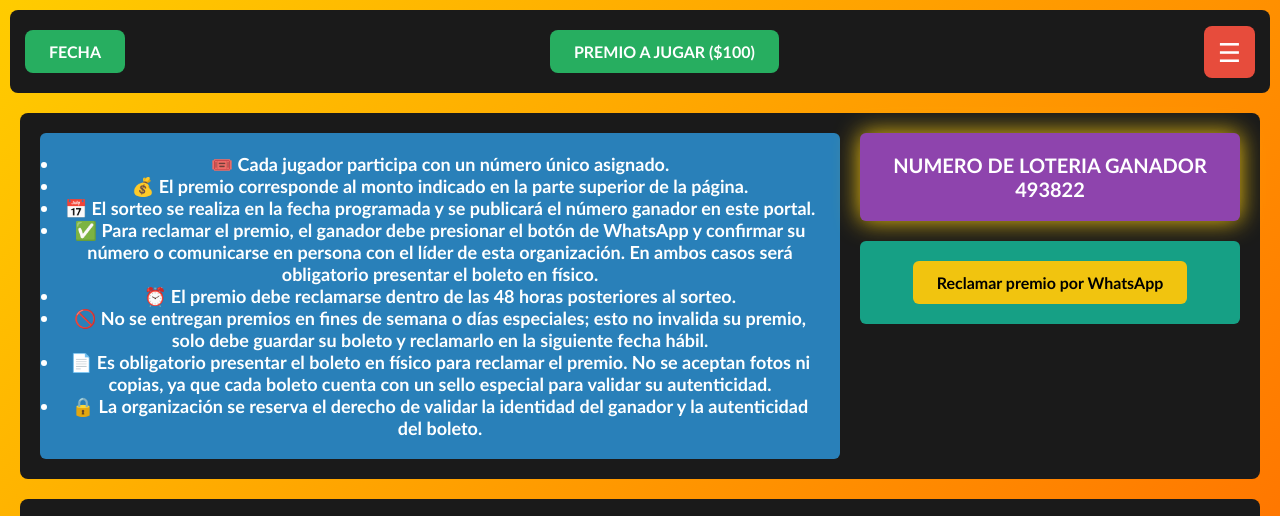
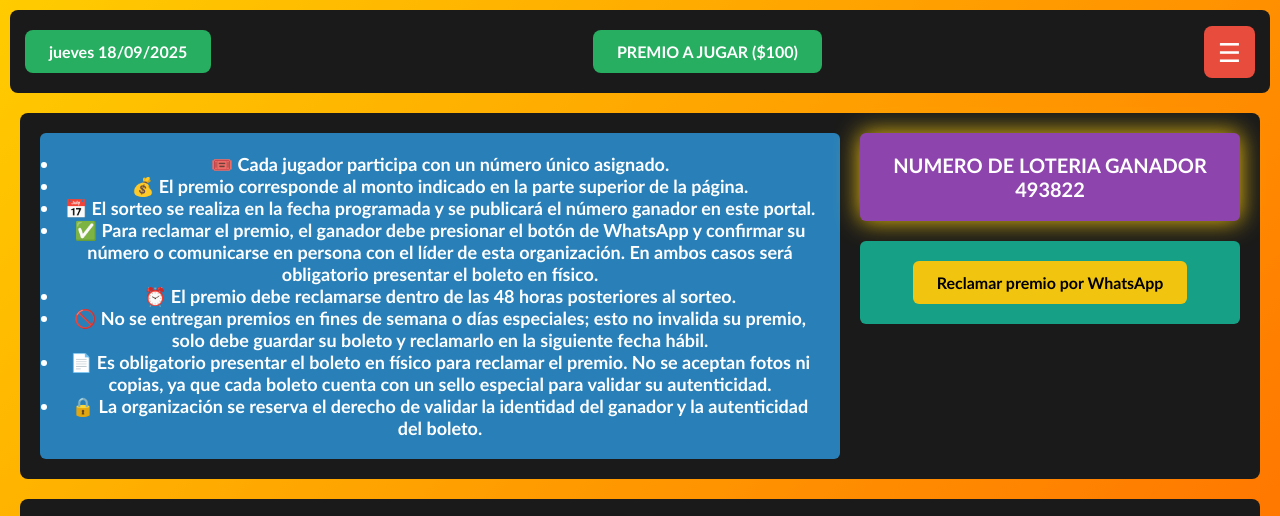
Before and after one commit to rapidaloteria-ctrl/SORTEOSRAPIDOS, a plain HTML site: page index.html in a window 1280 px wide. Shown: the top 516 px of the page. Drawn offline with Linux system fonts and the light colour scheme.

Commit message:
Add files via upload

```diff
--- a/index.html
+++ b/index.html
@@ -9,7 +9,7 @@
 <body>
   <!-- Barra superior -->
   <header class="top-bar">
-    <div class="box">FECHA</div>
+    <div class="box">jueves 18/09/2025</div>
     <div class="box" id="premioBox">PREMIO A JUGAR ($100)</div>
 
     <!-- Menú hamburguesa -->
```
